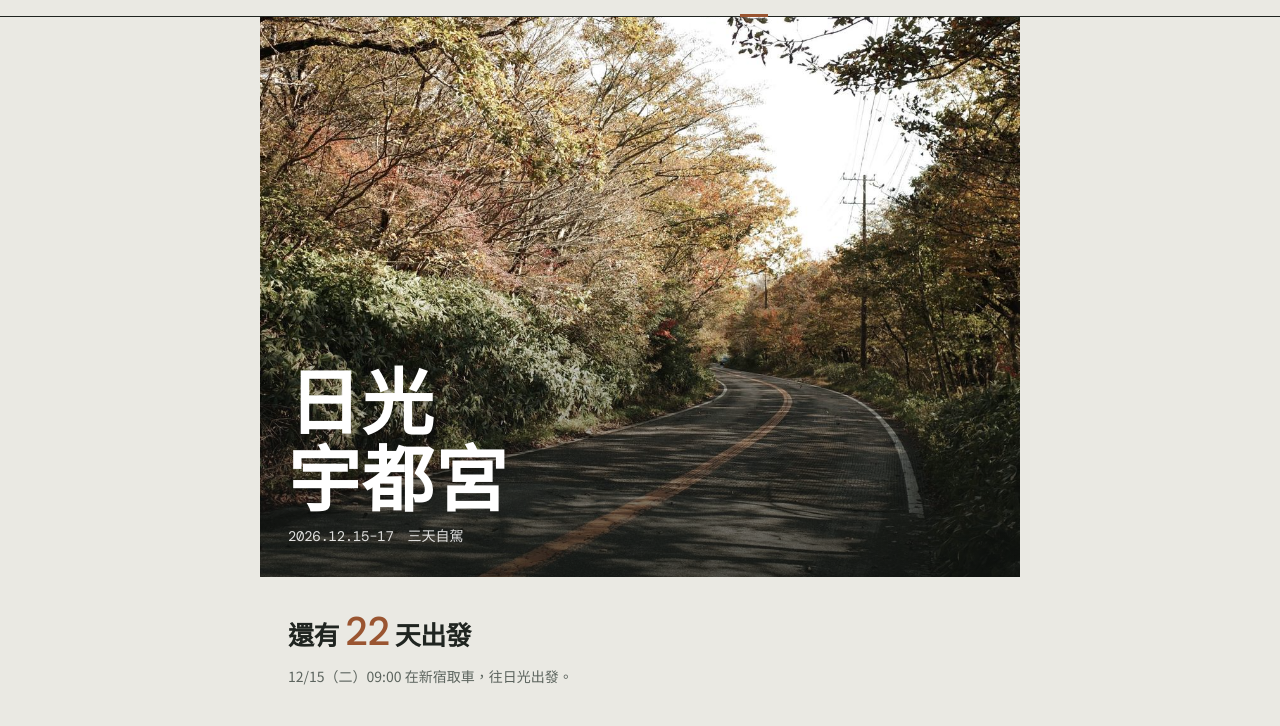
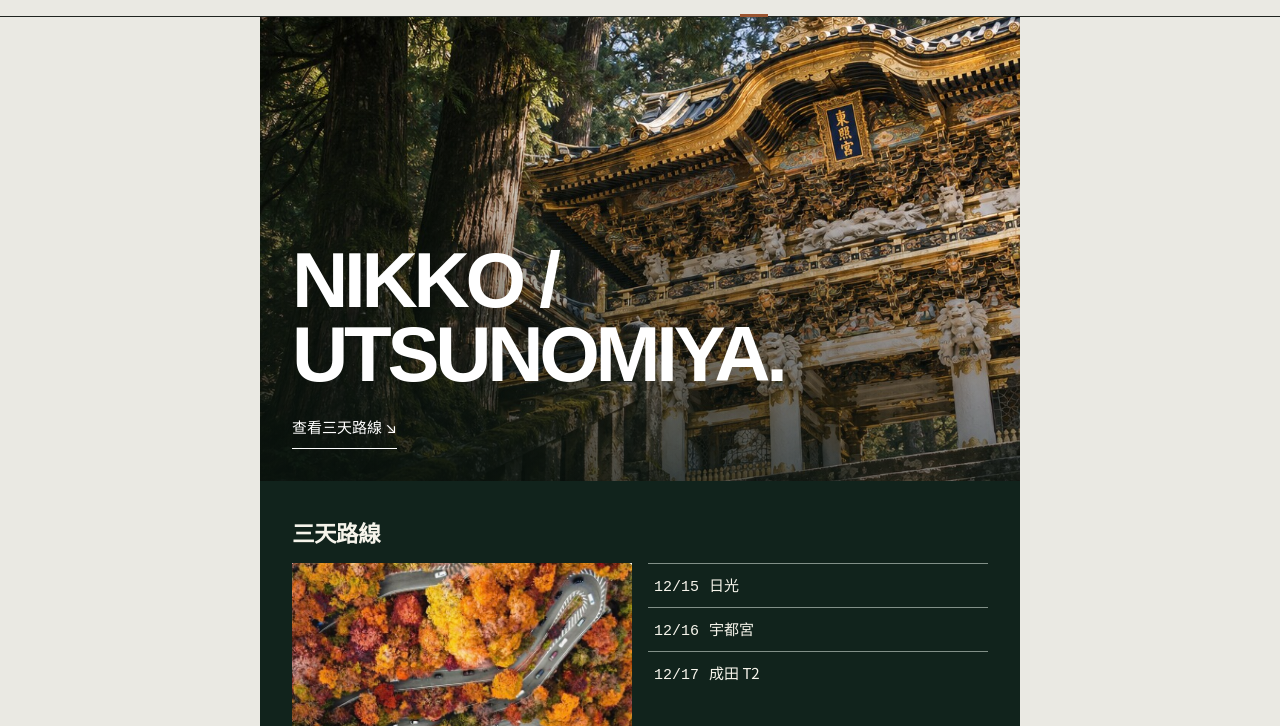
Before and after one commit to benny6315332-sudo/utsunomiya-2026, a plain HTML site: page index.html in a window 1280 px wide. Shown: the part 51-777 px from the top of the page. Drawn offline with nearby package versions, Linux system fonts and the light colour scheme.

Commit message:
Nikko hero update: Toshogu cover photo, NIKKO / UTSUNOMIYA title, three-day route index with hairpin photo
Co-Authored-By: Claude Opus 5.5 <noreply@anthropic.com>
Claude-Session: https://claude.ai/code/session_01DL1izw3jEDq3U3GiKXoe3B

```diff
--- a/index.html
+++ b/index.html
@@ -211,6 +211,7 @@ footer .lockup{display:block;width:100%;max-width:466px;height:auto;margin-left:
 }
 @media(prefers-reduced-motion:reduce){.page.active{animation:none}.toast,.meter i,.btn{transition:opacity .15s}}
 @media print{header,.bnav,.sact,.btn,.tabs{display:none!important}.page{display:block!important}}
+.trip-cover{isolation:isolate;position:relative;display:flex;align-items:flex-end;background:#14211b url("img/toshogu-cover.jpg") 55% 44%/cover no-repeat;color:#fff;min-height:clamp(340px,58svh,540px);margin:-24px -18px 0;padding:24px}.trip-cover:before{content:"";position:absolute;inset:0;z-index:-1;background:linear-gradient(15deg,#09120deb,transparent 69%)}.trip-cover h1{font-family:Arial,sans-serif;font-size:clamp(40px,9vw,78px);line-height:.94;letter-spacing:-.055em;margin:0}.trip-cover button,.trip-index button{font:inherit;color:inherit;background:none;border:none;cursor:pointer}.trip-cover button{margin-top:14px;border-bottom:1px solid;min-height:44px;padding:0}.trip-index{background:#11231c;color:#f6f4eb;margin:0 -18px 24px;padding:22px 18px}.trip-index h2{margin:0 0 12px}.trip-grid{display:grid;grid-template-columns:1fr 1fr;gap:16px;align-items:stretch}.trip-grid img{width:100%;height:100%;min-height:132px;object-fit:cover}.trip-index button{width:100%;min-height:44px;text-align:left;border-top:1px solid #829088}.trip-index button:hover,.trip-index button:focus-visible{text-decoration:underline}.trip-index time{font-family:monospace;margin-right:10px}.trip-index,.tabs{scroll-margin-top:85px}@media(min-width:860px){.trip-cover,.trip-index{margin-left:-28px;margin-right:-28px}.trip-cover,.trip-index{padding:32px}}
 </style>
 </head>
 <body>
@@ -377,6 +378,10 @@ function mapPick(id,where){
 const done=st=>st.filter(s=>state.done[s.id]).length;
 const checksDone=()=>CHECKS.filter(c=>state.checks[c.id]).length;
 function dayLinks(){const t=tripDay();return DAYS.map((d,j)=>{const st=STOPS[d.id],on=t&&t.id===d.id;return `<a class="dayrow ${on?'today':''}" href="#route" onclick="event.preventDefault();openDay('${d.id}')">${img(DAYIMG[d.id],'thumb','',false)}<div class="dtxt"><div class="dmeta"><span class="num">${d.md}</span> 週${d.wd}・第 ${j+1} 天${on?'<span class="tag">今天</span>':''}</div><h3>${esc(d.name)}</h3><p>${esc(d.area)}・${done(st)}/${st.length} 站</p></div>${I('right')}</a>`}).join('')}
+function tripCover(onRoute){
+ const target=onRoute?'route':'today';
+ return `<div class="trip-cover"><div><h1>NIKKO /<br>UTSUNOMIYA.</h1><button onclick="document.getElementById('trips-${target}').scrollIntoView()">查看三天路線 ↘</button></div></div><section class="trip-index" id="trips-${target}"><h2>三天路線</h2><div class="trip-grid"><img src="img/hairpins.jpg" alt="秋色中的山間髮夾彎"><div>${DAYS.map((d,i)=>`<button onclick="pickCoverDay('${d.id}')"><time>${d.md}</time>${['日光','宇都宮','成田 T2'][i]}</button>`).join('')}</div></div></section>`}
+function pickCoverDay(id){openDay(id);requestAnimationFrame(()=>document.querySelector('#page-route .tabs')?.scrollIntoView())}
 function renderToday(){
  const t=tripDay(),left=daysUntil();let status;
  if(t){const s=currentStop(t),tm=s?times(s.time):null;
@@ -385,7 +390,7 @@ function renderToday(){
   status=`<div class="lead"><h2>還有 <span class="num">${left}</span> 天出發</h2><p>12/15（二）09:00 在新宿取車，往日光出發。</p></div>
   <div class="section"><h2>出發前還要確認<span class="count num">${todo.length}</span></h2>${todo.length?todo.slice(0,3).map(c=>checkRow(c,'renderToday')).join('')+(todo.length>3?`<button class="more" onclick="go('check')">還有 ${todo.length-3} 項${I('right')}</button>`:''):'<p class="empty">全部確認完成，可以安心出發。</p>'}</div>`}
  else status=`<div class="lead"><h2>謝謝這三天。</h2><p>帳本與筆記都還留在「帳本」頁，記得匯出備份。</p></div>`;
- document.getElementById('page-today').innerHTML=`<div class="cover">${img('cover','cover-img','秋天山間的彎道，路中央一條橘色分隔線',true)}<div class="cover-txt"><h1>日光<br>宇都宮</h1><p><span class="num">2026.12.15–17</span>　三天自駕</p></div></div>${status}
+ document.getElementById('page-today').innerHTML=`${tripCover(false)}${status}
  <div class="section"><h2>三天路線</h2>${routeMap(mapFocus,'today')}${dayLinks()}</div>
  <div class="section hotel"><h2>住宿</h2><h3>Fairfield by Marriott Tochigi Utsunomiya</h3><p>栃木宇都宮萬楓酒店・12/15、12/16 連住兩晚・免費平面停車</p><a class="btn dark" href="${HOTEL_MAP}" target="_blank" rel="noopener">飯店導航${I('out')}</a></div>`}
 
@@ -394,7 +399,7 @@ const MODE={car:'開車',bus:'巴士',walk:'步行'};
 function renderRoute(){
  const d=DAYS.find(x=>x.id===selectedDay)||DAYS[0],st=STOPS[d.id],dn=done(st),j=DAYS.indexOf(d);
  const t=tripDay(),cur=t&&t.id===d.id?currentStop(d):null;
- document.getElementById('page-route').innerHTML=`<div class="tabs" role="tablist" aria-label="選擇日期">${DAYS.map((x,k)=>`<button class="tab ${x.id===d.id?'active':''}" role="tab" aria-selected="${x.id===d.id}" onclick="selectedDay='${x.id}';renderRoute();window.scrollTo(0,0)"><b class="num">${x.md}</b><span>第 ${k+1} 天・週${x.wd}</span></button>`).join('')}</div>
+ document.getElementById('page-route').innerHTML=`${tripCover(true)}<div class="tabs" role="tablist" aria-label="選擇日期">${DAYS.map((x,k)=>`<button class="tab ${x.id===d.id?'active':''}" role="tab" aria-selected="${x.id===d.id}" onclick="selectedDay='${x.id}';renderRoute();document.querySelector('#page-route .tabs').scrollIntoView()"><b class="num">${x.md}</b><span>第 ${k+1} 天・週${x.wd}</span></button>`).join('')}</div>
  <div class="dayhero">${img(DAYIMG[d.id],'dayhero-img','',true)}<div class="dayhero-txt"><div class="dmeta"><span class="num">${d.md}</span> 週${d.wd}・${esc(d.area)}</div><h2>${esc(d.name)}</h2></div></div>
  <p class="daydesc">${esc(d.desc)}</p>${routeMap(d.id,'route')}<div class="meter" role="progressbar" aria-valuemin="0" aria-valuemax="${st.length}" aria-valuenow="${dn}"><i style="width:${dn/st.length*100}%"></i></div><div class="dayprog">${dn} / ${st.length} 站完成</div>
  <ol class="timeline">${st.map(s=>{const tm=times(s.time),on=!!state.done[s.id],now=cur&&cur.id===s.id,mv=MOVES[s.id];return `${mv?`<li class="leg">${I(mv[0])}<span><b>${MODE[mv[0]]}</b>　${esc(mv[1])}</span></li>`:''}<li class="stop ${on?'done':''} ${now?'now':''}"><div class="stime num"><b>${tm.s}</b>${tm.e?`<span>${tm.e}</span>`:''}</div><div class="sbody">${now?'<span class="tag now">現在</span>':''}<h3>${esc(s.name)}</h3>${s.alert?`<div class="alert">${I('warn')}<span>${esc(s.alert)}</span></div>`:''}<p class="detail clamp" onclick="this.classList.toggle('clamp')">${esc(s.detail)}</p><div class="sact"><a class="btn ${now?'accent':'dark'} go" href="${esc(s.map)}" target="_blank" rel="noopener">導航${I('out')}</a><button class="btn ghost chk" aria-pressed="${on}" onclick="toggleStop('${s.id}')">${on?I('check')+'完成':I('circle')+'完成'}</button></div></div></li>`}).join('')}</ol>
```
Also changed, not shown: img/hairpins.jpg (added), img/toshogu-cover.jpg (added).
